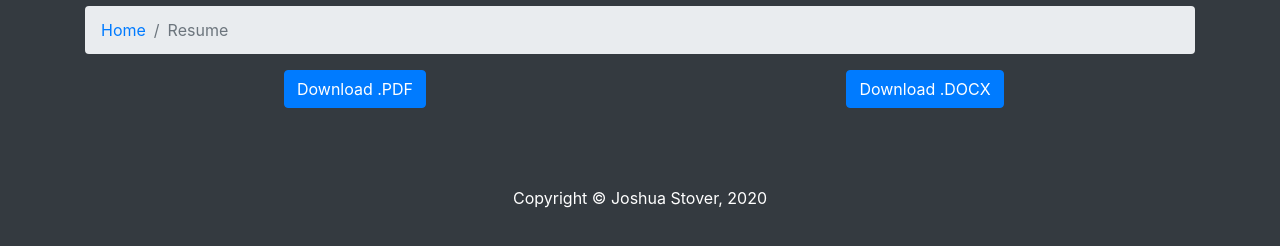
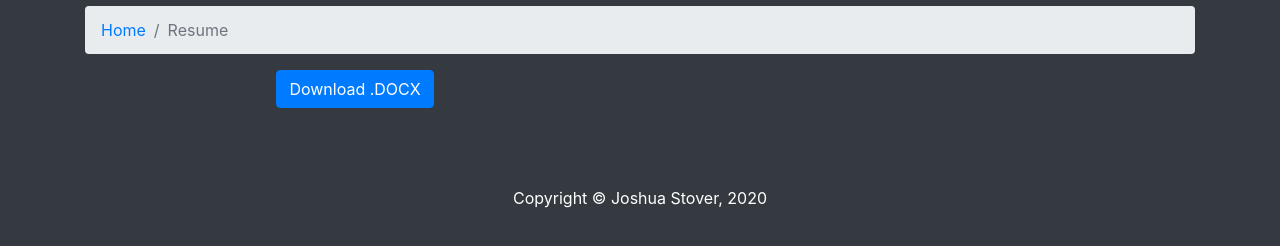
Before and after one commit to JoshuaStover/joshuastover.github.io, a plain HTML site: page resume.html in a window 1280 px wide. Shown: the part 138-384 px from the top of the page. Drawn offline with Linux system fonts and the light colour scheme.

Commit message:
Update resume.html

```diff
--- a/resume.html
+++ b/resume.html
@@ -49,13 +49,6 @@
         <div class="row">
             <div class="col-lg-6 col-sm-6 portfolio-item">
                 <div class="sa">
-                    <a target="_blank" href="res/Resume%20-%20Joshua%20Stover.pdf" class="btn btn-primary">
-                        Download .PDF
-                    </a>
-                </div>
-            </div>
-            <div class="col-lg-6 col-sm-6 portfolio-item">
-                <div class="sa">
                     <a target="_blank" href="res/Resume%20-%20Joshua%20Stover.docx" class="btn btn-primary">
                         Download .DOCX
                     </a>
```
